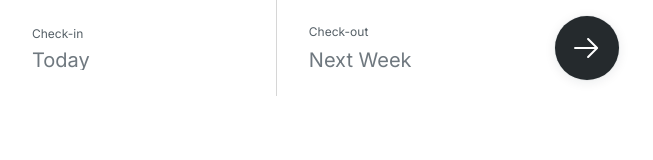
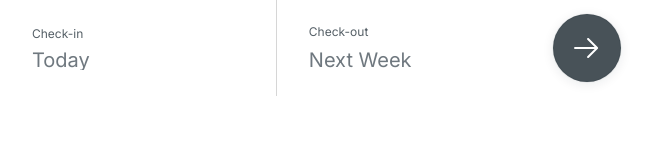
Before and after one commit to akramulratul/search-component-for-webflow_script, a React app: page / in a window 1280 px wide. In both pictures the pointer is over the element 586 px from the left and 48 px from the top of the page. Shown: the whole page, without its empty margins (0-653 px from the left). Built offline with nearby package versions, Linux system fonts and the light colour scheme.

Commit message:
Button design change

```diff
--- a/src/assets/styles/search.css
+++ b/src/assets/styles/search.css
@@ -221,7 +221,7 @@ input[type="date"i] {
     0 0 1px 0.5px rgba(0, 0, 0, 0.09), 0 2px 12px rgba(12, 34, 45, 0.09);
 }
 
-button:hover {
+.search_icon-wrap:hover {
   width: 4.25rem;
   height: 4.25rem;
   color: #f8f8f9;
```
Also changed, not shown: dist/bundle.js.
